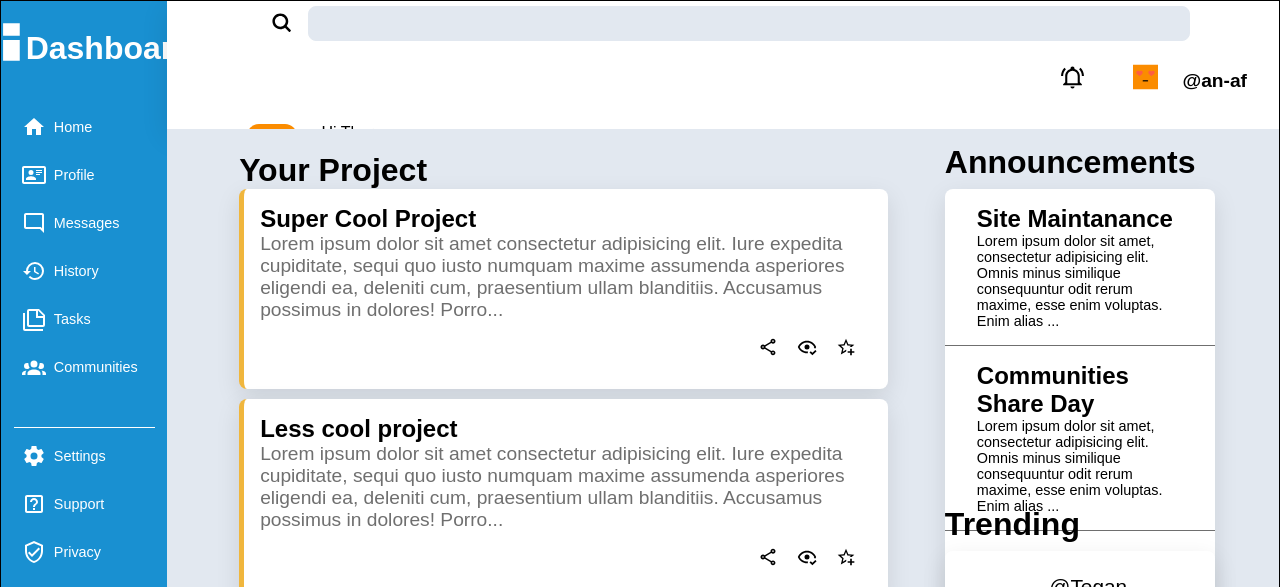
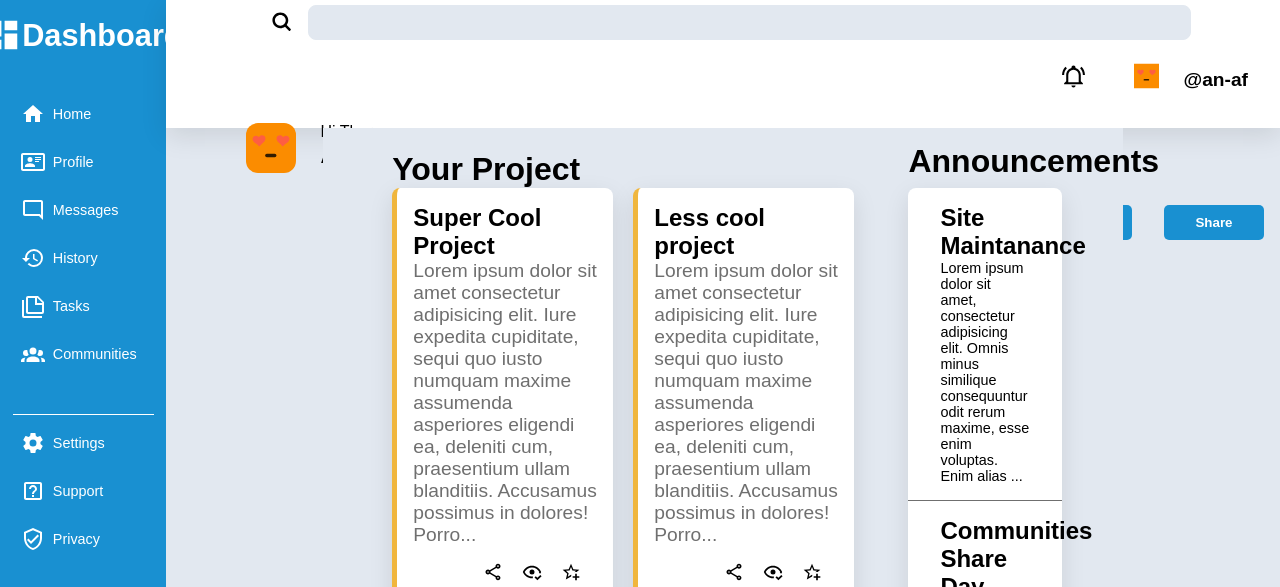
Before and after one commit to an-af/TheOdinProject-DashboardAdmin, a plain HTML site: page index.html in a window 1280 px wide. Shown: the top 587 px of the page. Drawn offline with Linux system fonts and the light colour scheme; a web font is replaced by a local one.

Commit message:
Finish add feature

```diff
--- a/style.css
+++ b/style.css
@@ -26,7 +26,6 @@ body {
     font-family: "Zain", Arial, Helvetica, sans-serif;
     min-height: 100vh;
     min-width: 99vw;
-    border: 1px solid black;
     display: flex;
 
 }
@@ -36,7 +35,7 @@ body {
     color: var(--icon);
     flex-grow: -4;
     /* cek kembali !! */
-    width: clamp(100px, 13vw, 250px);
+    width: clamp(150px, 13vw, 250px);
 
 }
 
@@ -45,11 +44,12 @@ body {
     justify-content: center;
     align-items: end;
     margin: 1rem;
-    font-size: 1rem;
+
+    font-size: clamp(0.5rem, 1.2vw, 1rem);
 }
 
 .sidebar .logo img {
-    width: 50px;
+    width: clamp(20px, 3vw, 100px);
 }
 
 .sidebar nav {
@@ -104,7 +104,6 @@ main {
 
 main header {
     background-color: var(--header);
-    border: 1px solid black;
     display: grid;
     grid-template-columns: repeat(auto-fit, minmax(600px, 2fr));
     box-shadow: var(--shadow);
@@ -200,6 +199,9 @@ main section {
     background-color: var(--background);
     padding: clamp(0.7rem, 15px, 1.5rem);
     display: flex;
+    margin: 0 auto;
+    width: clamp(800px, 50vw, 1200px);
+
     justify-content: space-evenly;
 }
 
@@ -233,9 +235,11 @@ main section .animate {
 
 
 main section .cards {
+    /* border: 1px solid black; */
+    max-width: 800px;
     display: grid;
-    grid-template-columns: repeat(auto-fit, minmax(450px, 2fr));
-    gap: 10px;
+    grid-template-columns: repeat(auto-fit, minmax(200px, 1fr));
+    gap: 20px;
 }
 
 main section .cards .card {
@@ -265,11 +269,15 @@ main section .cards .card p {
 }
 
 main aside {
-    width: 25%;
+
+    display: flex;
+    flex-direction: column;
+    justify-content: space-between;
+    width: clamp(100px, 12vw, 250px);
 }
 
 main section aside .announcements {
-    max-height: 27vw;
+
     opacity: 0;
     transform: translatey(10px);
     transition: opacity 0.7s ease-out, transform 0.7s ease-out;
```
